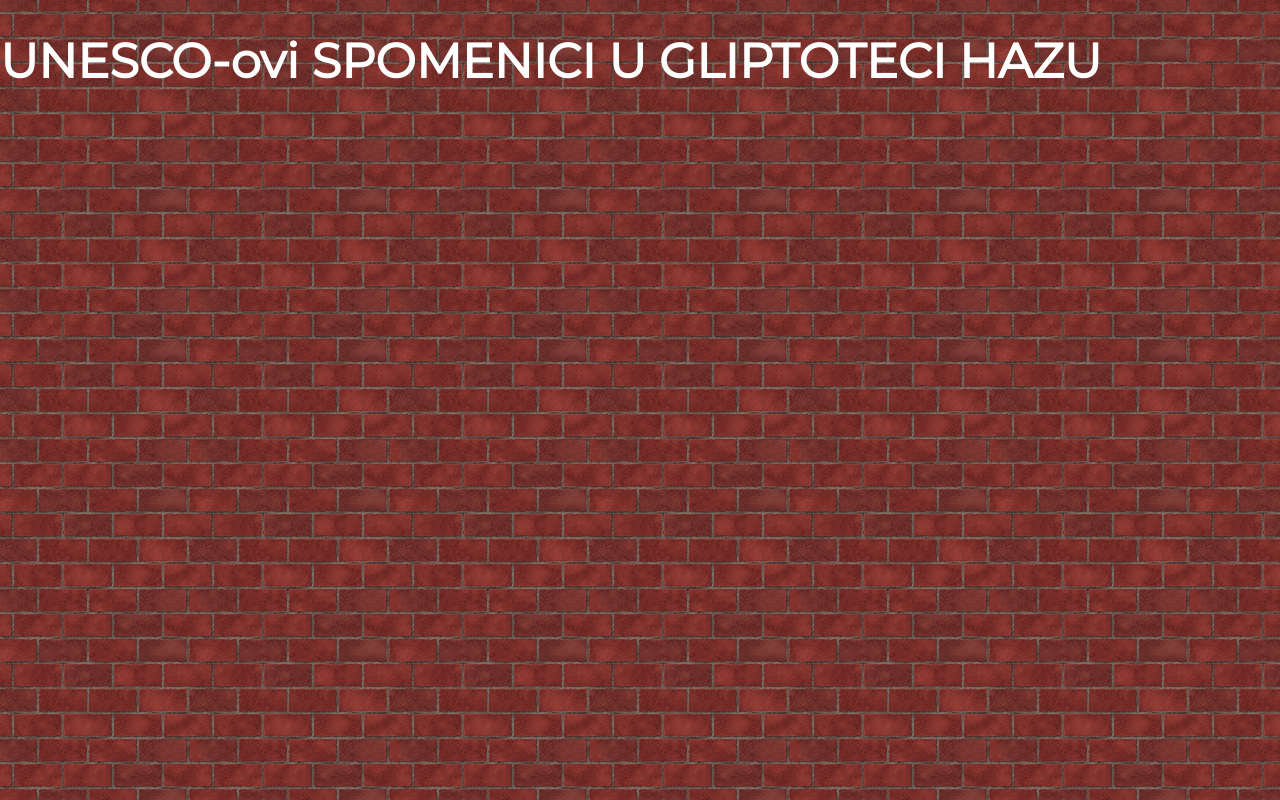
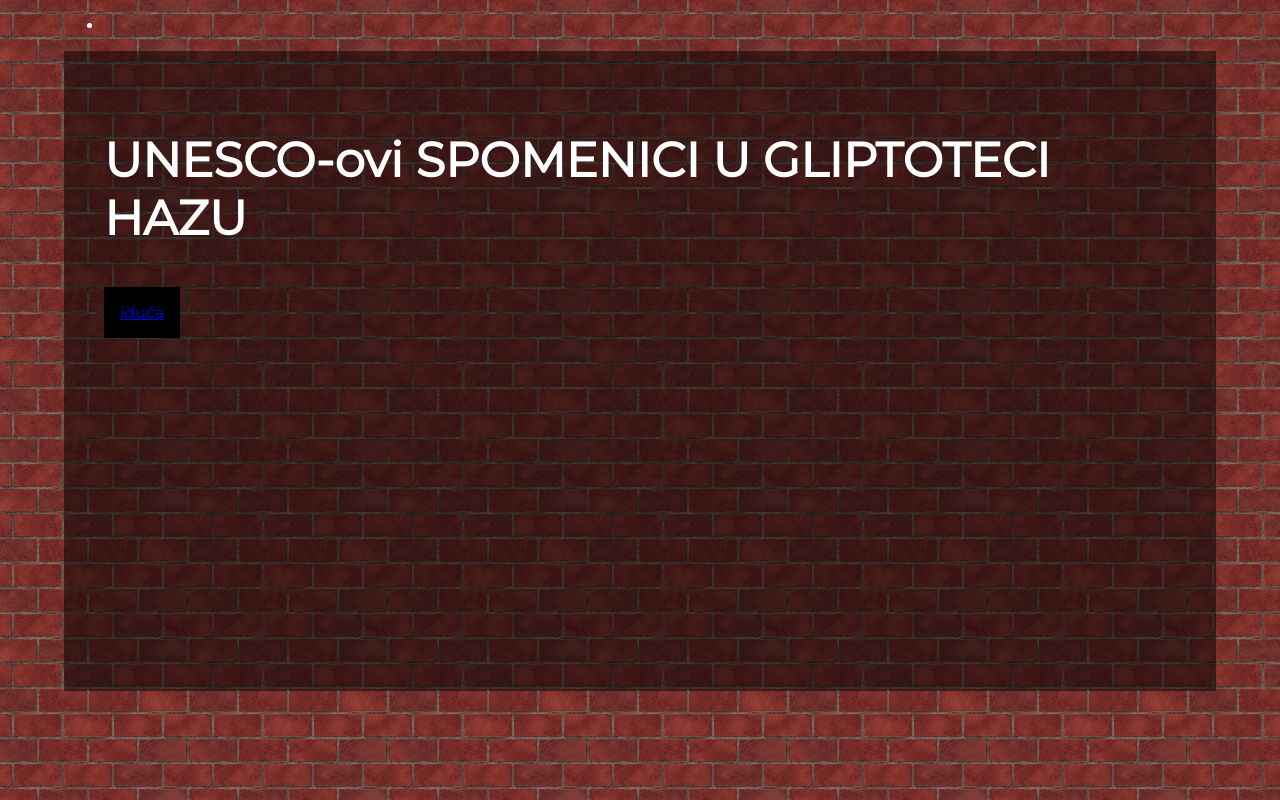
Before and after one commit to Trpquo/GliptotekaHAZU-UNESCO, a website: page index.html in a window 1280 px wide. Drawn offline with Linux system fonts and the light colour scheme.

Commit message:
Before npm audit fix

```diff
--- a/index.html
+++ b/index.html
@@ -9,7 +9,20 @@
     <link href="./stil/prijelom.css" rel="stylesheet">
 </head>
 <body>
-    <h1>UNESCO-ovi SPOMENICI U GLIPTOTECI HAZU<h1>
+<header>
+    <nav>
+        <ul>
+            <li><a href=""></a></li>
+        </ul>
+    </nav>
+</header>
+<main class="barba-wrapper">
+    <article class="barba-container">
+        <h1>UNESCO-ovi SPOMENICI U GLIPTOTECI HAZU</h1>
+        <a class="button" href="unesco.html">iduća</a>
+    </article>
+</main>
+<footer></footer>
 
 
     <script src="./pogon/index.js"></script>
--- a/package.json
+++ b/package.json
@@ -26,6 +26,7 @@
   },
   "homepage": "https://github.com/Trpquo/GliptotekaHAZU-UNESCO#readme",
   "devDependencies": {
+    "@barba/core": "^2.1.0",
     "babel-cli": "^6.26.0",
     "babel-preset-env": "^1.7.0"
   },
--- a/stil/prijelom.css
+++ b/stil/prijelom.css
@@ -9,10 +9,29 @@
   background-image: url("../vizuali/zid.png");
 }
 
+body {
+  width: 90%;
+  margin: 0 auto;
+  color: white;
+  font-family: 'Montserrat', sans-serif;
+}
+
+main {
+  padding: 5vh;
+  background-color: rgba(0, 0, 0, 0.5);
+  height: 70vh;
+}
+
 h1 {
   color: white;
+  font-family: 'Montserrat', sans-serif;
   font-size: 3em;
-  font-family: 'Montserrat', sans-serif;
   font-weight: bold;
 }
+
+.button {
+  padding: 1em;
+  background-color: black;
+  display: inline-block;
+}
 /*# sourceMappingURL=prijelom.css.map */
```
Also changed, not shown: 1 other file.
